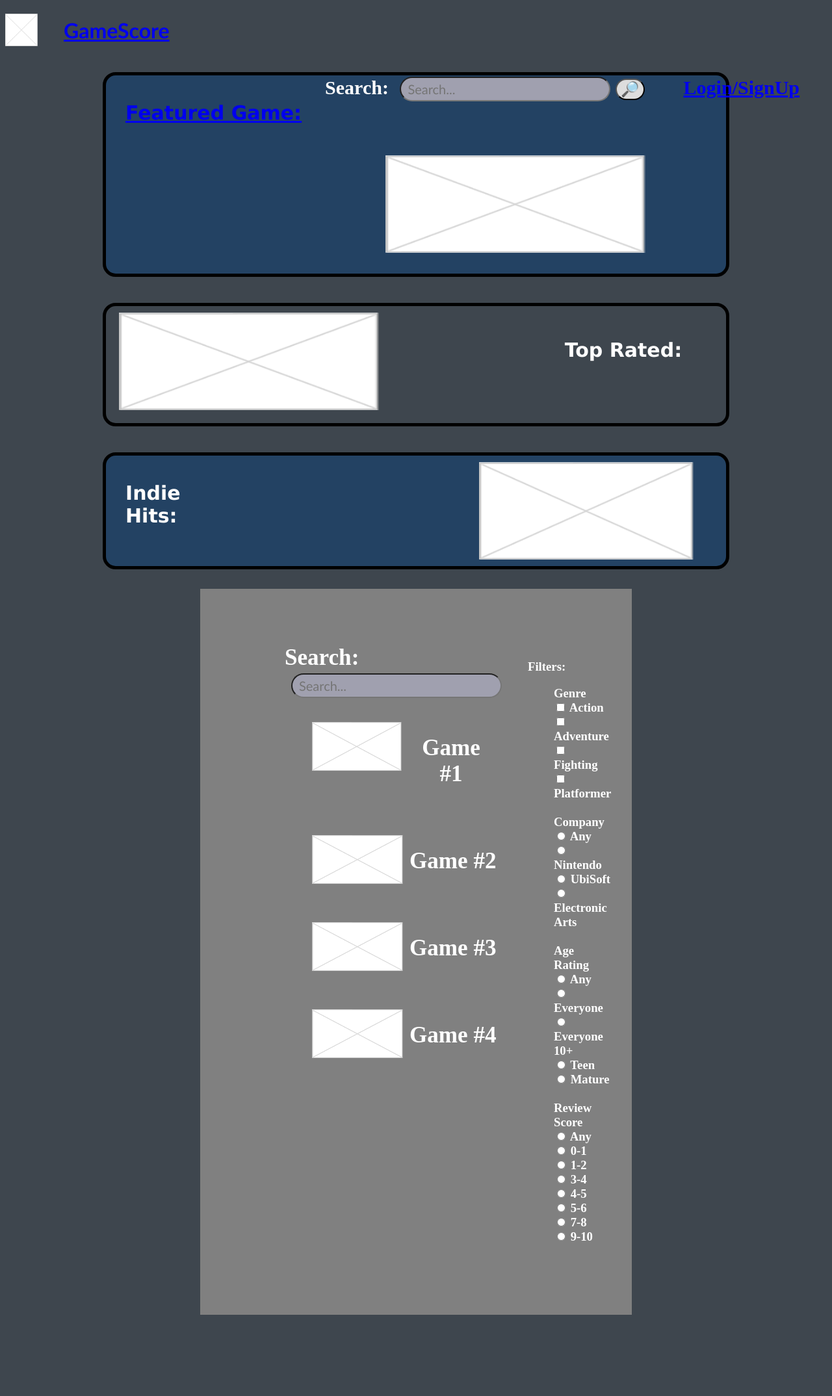
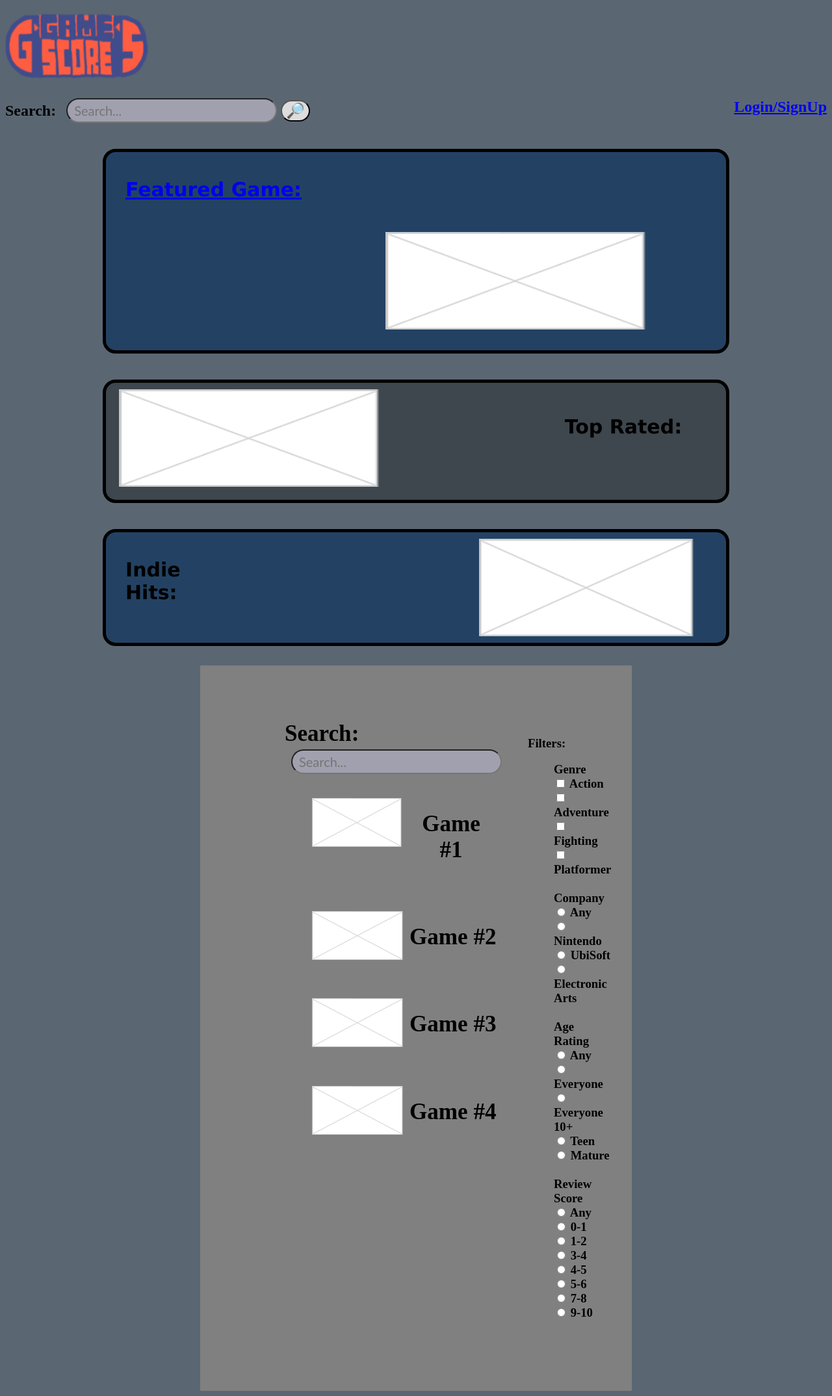
Before and after one commit to Akhilknowsdawae/GameScore, a Django app: page / in a window 1280 px wide. Shown: the whole page at 65% size. Before the commit the page ends 2023 px from the top, so only its background shows below. Run offline with Django 4.2, Linux system fonts and the light colour scheme; data comes from the database, SQL or seed files in the repository.

Commit message:
fixed html errors
set of code repo in Pycharm and fixed the errors in HTML code

```diff
--- a/GameScore/GameScoreApp/static/HomePageStyle.css
+++ b/GameScore/GameScoreApp/static/HomePageStyle.css
@@ -1,25 +1,58 @@
 body {
-    background-color: #3e464e;
-    color: white;
+    background-color: #5a6773;
+}
+/* Header */
+.header {
+    display: flex;
+    text-align: center;
+    align-items: center;
+    width: 100%;
+    padding-left: 30px;
+    margin-bottom: 50px;
 }
 
-h1 {
-    display: flex;
-    align-items: center;
-    gap: 40px;
-    font-family:'Trebuchet MS', 'Lucida Sans Unicode', 'Lucida Grande', 'Lucida Sans', Arial, sans-serif;
+.header img {
+    margin-left: 40px;
+    padding-top: 20px;
 }
 
-.topsearch {
+.header h1 {
+    text-decoration: none;
+    color: black;
+    margin-left: 60px;
+}
 
-   position:absolute;
-   margin-right: 50px;
-   align-items: center;
-   display: flex;
-   font-size: 20px;
-   justify-content: space-between;
-   right: 0;
+.header a:visited {
+    color: black;
+    text-decoration: none;
+}
 
+/* Searchbar */
+.searchbar input {
+    position: relative;
+    margin-left: 1100px;
+    width: 400px;
+    padding: 10px;
+    border: 1px solid black;
+    border-radius: 25px;
+    transition: 0.5s;
+}
+
+/* Search icon */
+.searchbar i {
+    position: absolute;
+    font-size: 20px;
+    margin-left: -40px;
+    margin-top: 10px;
+    cursor: pointer;
+    transition: 0.5s;
+}
+
+/* HOVER - Search icon  */
+/* CHANGE COLOR ONCE PALETTE IS DECIDED */
+.searchbar i:hover {
+    color: #ff5d42;
+    transition: 0.5s;
 }
 
 .featured {
@@ -150,7 +183,6 @@ margin-left: 300px;
 background-color: grey;
 border-width: 30px;
 justify-content: space-between;
-
     border-color:#FF5D42;
 padding: 50px;
 }
--- a/GameScore/GameScoreApp/templates/homePage.html
+++ b/GameScore/GameScoreApp/templates/homePage.html
@@ -6,14 +6,13 @@
 <meta name="viewport" content="width=device-width, initial-scale=1.0">
 
 <a href="{% url 'index' %}">
- <h1> <img src="{% static 'wireframe image.png' %}" alt="GameScore-Logo" width="50" height="50">
- GameScore </h1>
 </a>
 
-
  <div class= "topsearch">
+     <h1> <img src="{% static 'gamescore_logo_2.png' %}" alt="GameScore-Logo" width="220" height="100">
+ </h1>
  <h2>
-<!-- Contains a lable, form and button for a search bar-->
+<!-- Contains a label, form and button for a search bar-->
 <form>
     <label for="search">Search:</label>
     <input type="text" id="search" name="searchbar" placeholder="Search...">
@@ -21,7 +20,7 @@
 </form>
 <br>
      <a href="{% url 'login' %}">
-         <body> <div class=log> <label for="log/sign" >Login/SignUp </label></body>
+         <body> <div class=log> <label> Login/SignUp </label> </div> </body>
 </a>
 
 </h2>
@@ -74,17 +73,17 @@
     <ul>
         <li> Genre
             <form>
-                <input type="checkbox" id="Action" name="Action" value="Action">
-                <label for="Action"> Action </label> <br>
+                <input type="checkbox" id="genre1" name="Action" value="Action">
+                <label for="genre1"> Action </label> <br>
 
-                <input type="checkbox" id="Action" name="Action" value="Action">
-                <label for="Action"> Adventure </label> <br>
+                <input type="checkbox" id="genre2" name="Adv" value="Action">
+                <label for="genre2"> Adventure </label> <br>
 
-                <input type="checkbox" id="Action" name="Action" value="Action">
-                <label for="Action"> Fighting</label> <br>
+                <input type="checkbox" id="genre3" name="Action" value="Action">
+                <label for="genre3"> Fighting</label> <br>
 
-                <input type="checkbox" id="Action" name="Action" value="Action">
-                <label for="Action"> Platformer</label> <br>
+                <input type="checkbox" id="genre4" name="Action" value="Action">
+                <label for="genre4"> Platformer</label> <br>
 
             </form> <br>
 
@@ -92,17 +91,17 @@
 
         <li> Company
             <form>
-                <input type="radio" id="html" name="company" value="Any">
-                <label for="Nintendo">Any</label> <br>
+                <input type="radio" id="com1" name="company" value="Any">
+                <label for="com1">Any</label> <br>
 
-                <input type="radio" id="html" name="company" value="Nintendo">
-                <label for="Nintendo">Nintendo</label> <br>
+                <input type="radio" id="com2" name="company" value="Nintendo">
+                <label for="com2">Nintendo</label> <br>
 
-                <input type="radio" id="html" name="company" value="UbiSoft">
-                <label for="Nintendo">UbiSoft</label> <br>
+                <input type="radio" id="com3" name="company" value="UbiSoft">
+                <label for="com3">UbiSoft</label> <br>
 
-                <input type="radio" id="html" name="company" value="Electronic Arts">
-                <label for="Nintendo">Electronic Arts</label> <br>
+                <input type="radio" id="com4" name="company" value="Electronic Arts">
+                <label for="com4">Electronic Arts</label> <br>
                 <br>
             </form>
         </li>
@@ -110,20 +109,20 @@
         <li> Age Rating
             <form>
 
-                <input type="radio" id="html" name="company" value="Any2">
-                <label for="Nintendo">Any</label> <br>
+                <input type="radio" id="age1" name="company" value="Any2">
+                <label for="age1">Any</label> <br>
 
-                <input type="radio" id="html" name="company" value="Everyone">
-                <label for="Nintendo">Everyone</label> <br>
+                <input type="radio" id="age2" name="company" value="Everyone">
+                <label for="age2">Everyone</label> <br>
 
-                <input type="radio" id="html" name="company" value="Everyone10+">
-                <label for="Nintendo">Everyone 10+</label> <br>
+                <input type="radio" id="age3" name="company" value="Everyone10+">
+                <label for="age3">Everyone 10+</label> <br>
 
-                <input type="radio" id="html" name="company" value="Teen">
-                <label for="Nintendo">Teen</label> <br>
+                <input type="radio" id="age4" name="company" value="Teen">
+                <label for="age4">Teen</label> <br>
 
-                <input type="radio" id="html" name="company" value="Mature">
-                <label for="Nintendo">Mature</label> <br>
+                <input type="radio" id="age5" name="company" value="Mature">
+                <label for="age5">Mature</label> <br>
             </form>
             <br>
         </li>
@@ -131,29 +130,29 @@
         <li> Review Score
 
             <form>
-            <input type="radio" id="html" name="company" value="Nintendo">
-                <label for="Nintendo">Any</label> <br>
+            <input type="radio" id="score1" name="company" value="Nintendo">
+                <label for="score1">Any</label> <br>
 
-                <input type="radio" id="html" name="company" value="Nintendo">
-                <label for="Nintendo">0-1</label> <br>
+                <input type="radio" id="score2" name="company" value="Nintendo">
+                <label for="score2">0-1</label> <br>
 
-                <input type="radio" id="html" name="company" value="Nintendo">
-                <label for="Nintendo">1-2</label> <br>
+                <input type="radio" id="score3" name="company" value="Nintendo">
+                <label for="score3">1-2</label> <br>
 
-                <input type="radio" id="html" name="company" value="Nintendo">
-                <label for="Nintendo">3-4</label> <br>
+                <input type="radio" id="score4" name="company" value="Nintendo">
+                <label for="score4">3-4</label> <br>
 
-                <input type="radio" id="html" name="company" value="Nintendo">
-                <label for="Nintendo">4-5</label> <br>
+                <input type="radio" id="score5" name="company" value="Nintendo">
+                <label for="score5">4-5</label> <br>
 
-                <input type="radio" id="html" name="company" value="Nintendo">
-                <label for="Nintendo">5-6</label> <br>
+                <input type="radio" id="score6" name="company" value="Nintendo">
+                <label for="score6">5-6</label> <br>
 
-                <input type="radio" id="html" name="company" value="Nintendo">
-                <label for="Nintendo">7-8</label> <br>
+                <input type="radio" id="score7" name="company" value="Nintendo">
+                <label for="score7">7-8</label> <br>
 
-                <input type="radio" id="html" name="company" value="Nintendo">
-                <label for="Nintendo">9-10</label> <br>
+                <input type="radio" id="score8" name="company" value="Nintendo">
+                <label for="score8">9-10</label> <br>
 
             </form>
 
```
Also changed, not shown: GameScore/GameScoreApp/templates/gamePage.html (+42 -42 lines).
